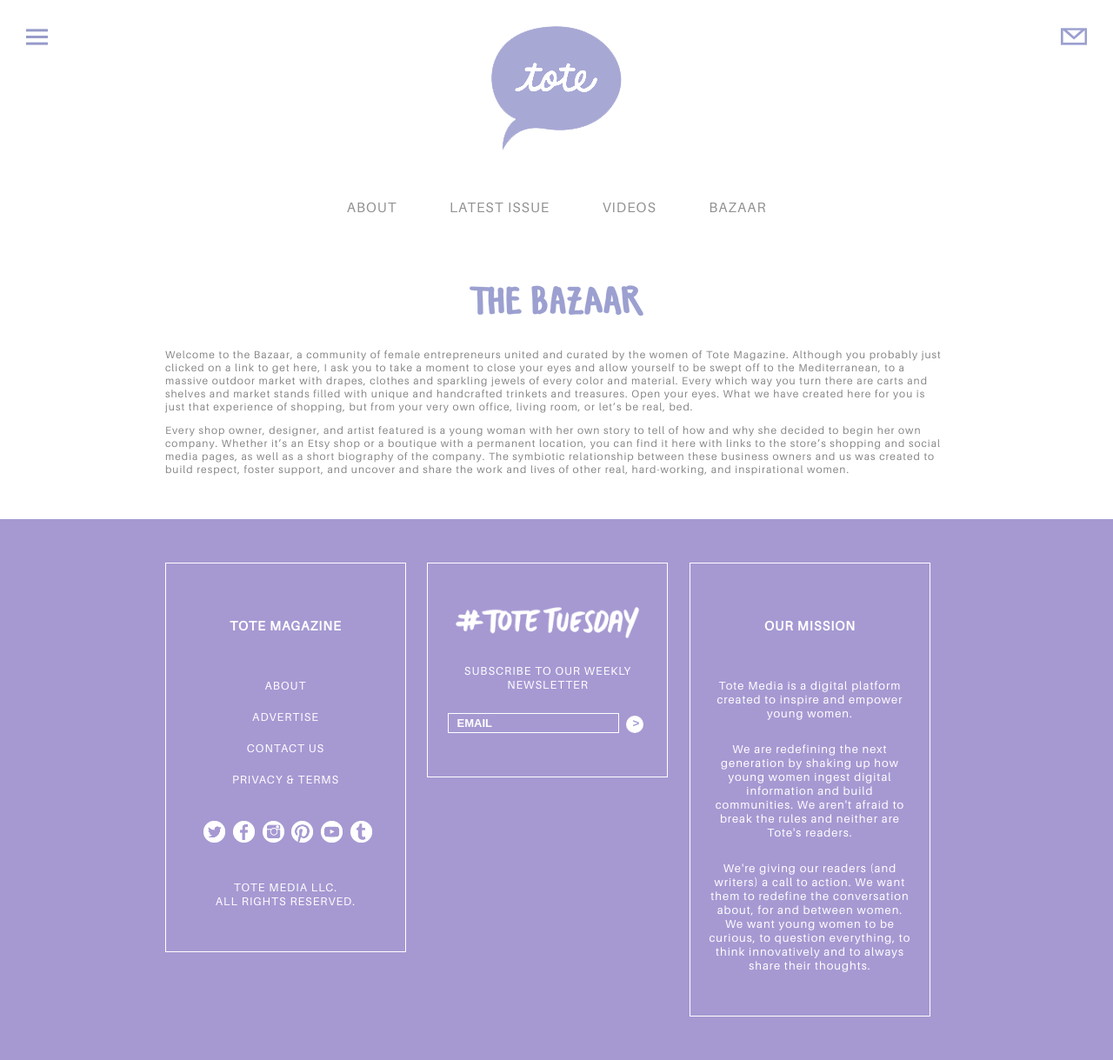
After one commit to devonwarren/totemag, a Django app: template templates/bazaar.html in a window 1280 px wide. The commit adds this page. Shown: the whole page at 87% size. Run offline with Django 3.2, Linux system fonts and the light colour scheme; the template is opened without the code that fills it, so the values that code supplies are empty; some libraries are stand-ins or nearby versions.

Commit message:
add bazaar functionality

```diff
--- a/articles/models.py
+++ b/articles/models.py
@@ -14,7 +14,9 @@ class Article(models.Model):
         editable=True,
         always_update=True,
         unique=True,
-        null=True)
+        null=True,
+        verbose_name='URL',
+        help_text='URL for page details (\'/article/URL\')')
 
     image = models.ImageField(upload_to='articles')
 
--- a/static/css/style.css
+++ b/static/css/style.css
@@ -125,6 +125,7 @@ article { font-weight: normal; }
 .text .column.one-half { width: 48%; text-align: right; padding-right: 2%; clear: left; }
 .text .column.one-half.last { text-align: left; padding-right: 0; padding-left: 2%; clear: right; }
 .text .column.one-half.center { margin: 0 auto; text-align: center; float: none; display: block; }
+#bazaarPage article { clear: both; border-top: solid 1px #9ca0d0; margin-top: 3em; padding-top: 2em; }
 
 /* Forms */
 
--- /dev/null
+++ b/templates/bazaar.html
@@ -0,0 +1,57 @@
+{% extends "base.html" %}
+
+{% block bodyid %}bazaarPage{% endblock %}
+
+{% block content %}
+
+        <section class="text">
+
+            <div class="container">
+
+            {% load staticfiles %}
+            <h1><img src="{% static "images/headings/the_bazaar.png" %}" alt="The Bazaar" class="page-title"></h1>
+
+
+            <p>Welcome to the Bazaar, a community of female entrepreneurs united and curated by the women of Tote Magazine. Although you probably just clicked on a link to get here, I ask you to take a moment to close your eyes and allow yourself to be swept off to the Mediterranean, to a massive outdoor market with drapes, clothes and sparkling jewels of every color and material. Every which way you turn there are carts and shelves and market stands filled with unique and handcrafted trinkets and treasures. Open your eyes. What we have created here for you is just that experience of shopping, but from your very own office, living room, or let’s be real, bed.</p>
+            <p>Every shop owner, designer, and artist featured is a young woman with her own story to tell of how and why she decided to begin her own company. Whether it’s an Etsy shop or a boutique with a permanent location, you can find it here with links to the store’s shopping and social media pages, as well as a short biography of the company. The symbiotic relationship between these business owners and us was created to build respect, foster support, and uncover and share the work and lives of other real, hard-working, and inspirational women.</p>
+
+
+            {% for shop in shops %}
+            <article>
+                {% cycle 'right' 'left' as contentside silent %}
+
+                {% if contentside == 'left' %}
+                <div class="column one-half">
+                    <h2>{{ shop.title }}</h2>
+                    {{ shop.body }}
+                </div>
+                {% endif %}
+
+                {% if contentside == 'right' %}
+                <div class="column one-half">
+                {% elif contentside == 'left' %}
+                <div class="column one-half last">
+                {% endif %}
+                    <p><img src="{{ shop.image1_web.url }}"></p>
+
+                    {% if shop.image2 %}
+                    <p><img src="{{ shop.image2_web.url }}"></p>
+                    {% endif %}
+                </div>
+
+                {% if contentside == 'right' %}
+                <div class="column one-half last">
+                    <h2>{{ shop.title }}</h2>
+                    {{ shop.body|safe }}
+                </div>
+                {% endif %}
+
+            </article>
+            {% endfor %}
+
+            <div class="clearfix"></div>
+        </div>
+    </section>
+
+
+{% endblock %}
--- a/totemag/urls.py
+++ b/totemag/urls.py
@@ -21,6 +21,7 @@ from django.views.generic import TemplateView
 from totemag.views import homepage, about, videos, contact, \
     advertise, subscribe
 from articles.views import article
+from bazaar.views import bazaar
 
 from django.contrib import admin
 admin.autodiscover()
@@ -35,6 +36,7 @@ urlpatterns = [
     url(r'^terms/$',
         TemplateView.as_view(template_name='terms.html'),
         name='terms'),
+    url(r'^bazaar/$', bazaar, name='bazaar'),
     url(r'^subscribe/$', subscribe, name='subscribe'),
     url(r'^article/(?P<slug>.+?)/$', article),
     url(r'^grappelli/', include('grappelli.urls')),
```
Also changed, not shown: bazaar/models.py (+5 -3 lines), bazaar/views.py (+12 -2 lines), articles/migrations/0005_auto_20151030_1141.py (added), bazaar/migrations/0002_shop_submitted.py (added).
